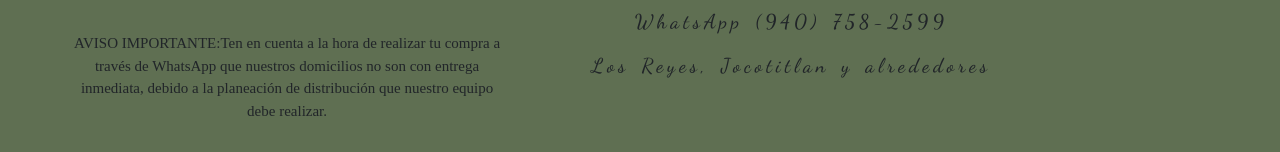
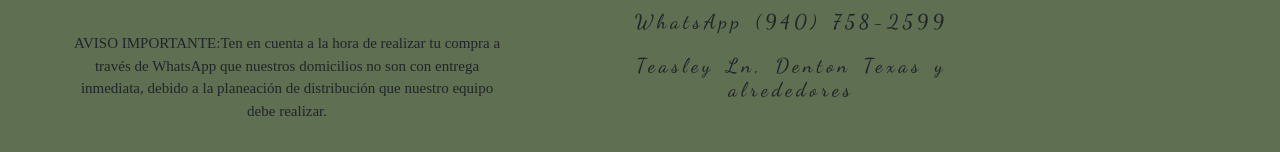
Before and after one commit to vicsan98/lareposteriadelaabuela, a plain HTML site: page besobisabor.html in a window 1280 px wide. Shown: the part 1198-1350 px from the top of the page. Drawn offline with nearby package versions, Linux system fonts and the light colour scheme.

Commit message:
Add files via upload

```diff
--- a/besobisabor.html
+++ b/besobisabor.html
@@ -101,7 +101,7 @@
                     <h3>Escribenos para cotizar y realizar tu pedido</h3>
                     <a class="btn color3" href="https://wa.me/19407582599/?text=Hola, me interesa una cotizacion" role="button">WhatsApp</a>
                     <h3>WhatsApp (940) 758-2599</h3>
-                    <h3>Los Reyes, Jocotitlan y alrededores</h3>
+                    <h3>Teasley Ln, Denton Texas y alrededores</h3>
                 </div>
             </div>
             <div>
```
Also changed, not shown: besochocolate.html (+1 -1 lines), besovainilla.html (+1 -1 lines), carlotadurazno.html (+1 -1 lines), carlotafresa.html (+1 -1 lines), carlotalimon.html (+1 -1 lines), chocoflan.html (+1 -1 lines), churrocheesecake.html (+1 -1 lines), flannapolitano.html (+1 -1 lines), index.html (+1 -1 lines), pasteltresleches.html (+1 -1 lines), paydequeso.html (+1 -1 lines).
